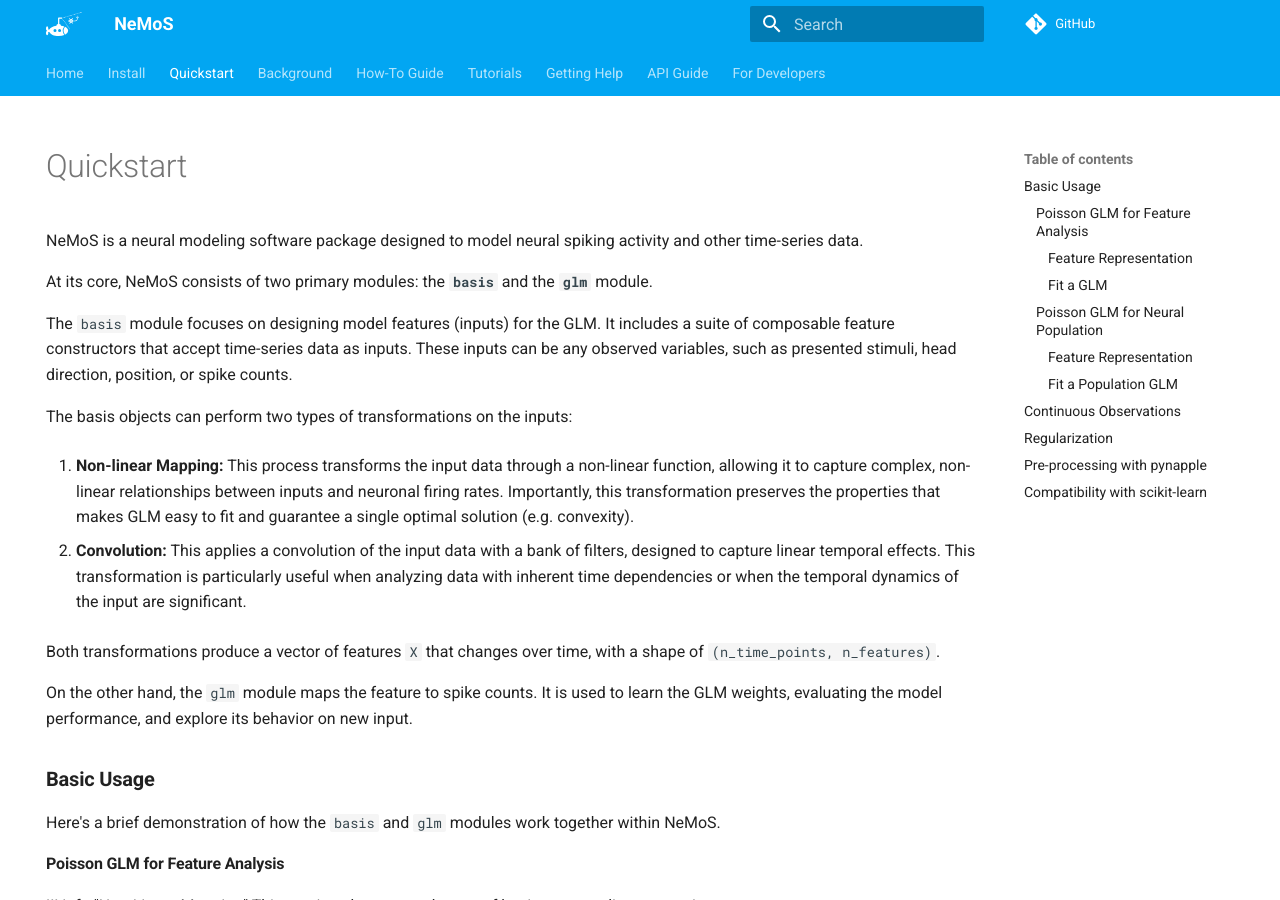
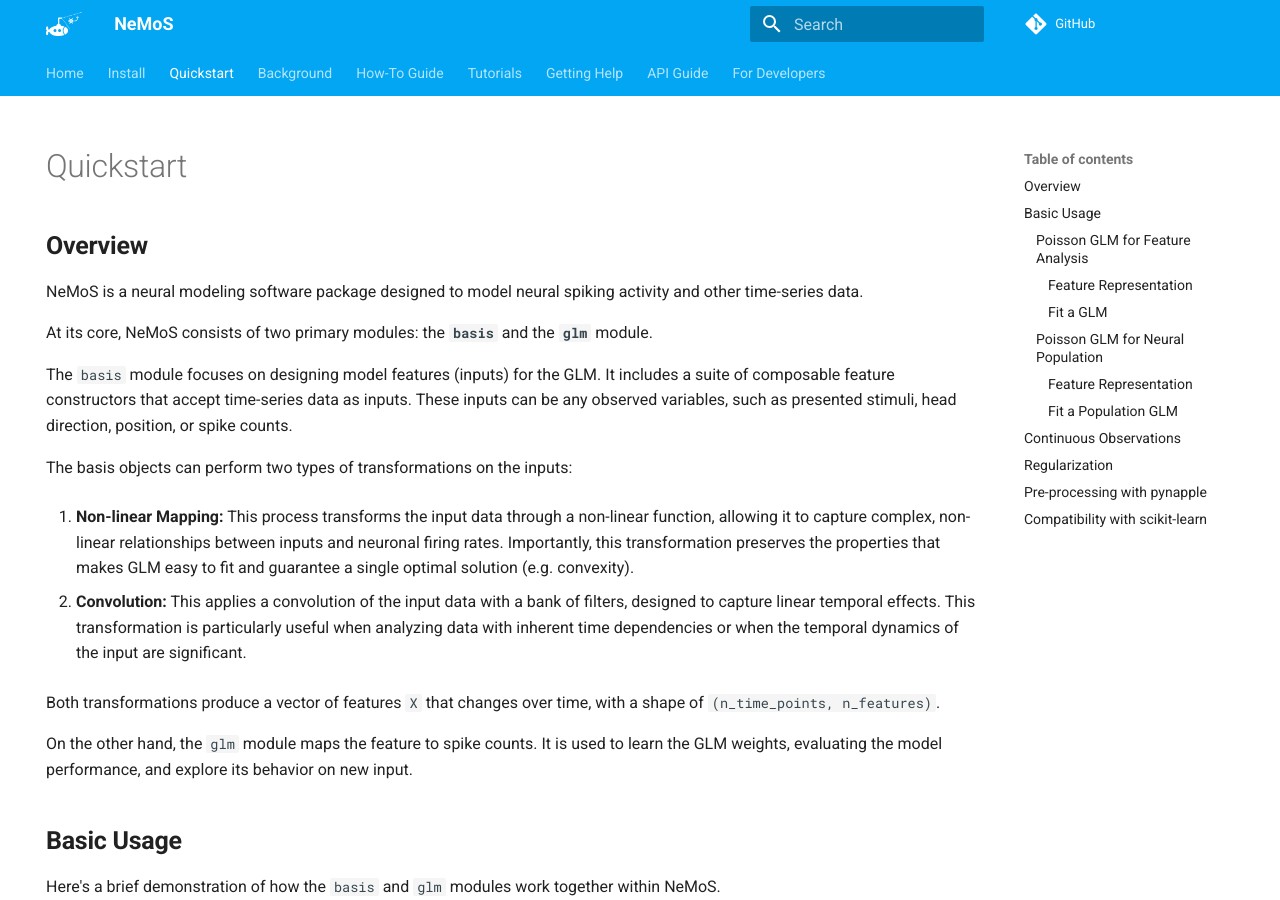
Before and after one commit to flatironinstitute/nemos, an MkDocs documentation site: the page built from docs/quickstart.md, in a window 1280 px wide and 900 px high. Built offline with MkDocs 1.6.1 and Material for MkDocs 9.7.7, drawn with Linux system fonts in a browser that asks for light colours; nearby versions of some CDN libraries; library files that are not in the unit come from our copies; comment, search, counter and statistics services are not loaded.

Commit message:
added header to overview

````diff
--- a/docs/quickstart.md
+++ b/docs/quickstart.md
@@ -2,6 +2,7 @@
 hide:
   - navigation
 ---
+## __Overview__
 
 NeMoS is a neural modeling software package designed to model neural spiking activity and other time-series data.
 
@@ -28,11 +29,11 @@
 On the other hand, the `glm` module maps the feature to spike counts. It is used to learn the GLM weights,
 evaluating the model performance, and explore its behavior on new input.
 
-### __Basic Usage__
+## __Basic Usage__
 
 Here's a brief demonstration of how the `basis` and `glm` modules work together within NeMoS.
 
-#### Poisson GLM for Feature Analysis
+### Poisson GLM for Feature Analysis
 
 !!! info "Non-Linear Mapping"
     This section showcases the use of basis as a non-linear mapping.<br>
@@ -43,7 +44,7 @@
 In this example, we'll construct a time-series of features using the basis objects.
 
 
-###### Feature Representation
+##### Feature Representation
 
 ```python
 import nemos as nmo
@@ -65,7 +66,7 @@
 X = basis.compute_features(input_1, input_2, input_3)
 ```
 
-###### Fit a GLM
+##### Fit a GLM
 
 ```python
 
@@ -90,7 +91,7 @@
 Model intercept: [-0.26412687]
 ```
 
-#### Poisson GLM for Neural Population
+### Poisson GLM for Neural Population
 
 !!! info "Convolution"
     This section demonstrates how to use the basis module to convolve an input (in this case, spike counts)
@@ -102,7 +103,7 @@
 This second example demonstrates feature construction by convolving the simultaneously recorded population spike counts with a bank of filters, utilizing the basis in `conv` mode.
 The figure above show the GLM scheme for a single neuron, however in NeMoS you can fit jointly the whole population with the [`PopulationGLM`](generated/how_to_guide/plot_04_population_glm.md) object.
 
-##### Feature Representation
+#### Feature Representation
 
 ```python
 # assume that the population spike counts time-series is stored
@@ -120,7 +121,7 @@
     the convolution performed by the basis objects will be done epoch-by-epoch, helping to avoid artifacts
     introduced by gaps in your time-series.
 
-##### Fit a Population GLM
+#### Fit a Population GLM
 
 ```python
 # fit a GLM to the first neuron counts time-series
@@ -133,7 +134,7 @@
 ll = glm.score(X, spike_counts)
 ```
 
-### __Continuous Observations__
+## __Continuous Observations__
 
 By default, NeMoS' GLM uses Poisson observations, which are a natural choice for spike counts. However, the package also supports a Gamma GLM, which is more appropriate for modeling continuous, non-negative observations such as calcium transients.
 
@@ -148,7 +149,7 @@
 
 Take a look at our [tutorial](../generated/tutorials/plot_06_calcium_imaging) for a detailed example.
 
-### __Regularization__
+## __Regularization__
 
 NeMoS supports various regularization schemes, including Ridge ($L_2$), Lasso ($L_1$), and Group Lasso, to prevent overfitting and improve model generalization.
 
@@ -162,7 +163,7 @@
 ```
 
 
-### __Pre-processing with `pynapple`__
+## __Pre-processing with `pynapple`__
 
 !!! warning
     This section assumes some familiarity with the `pynapple` package for time series manipulation and data
@@ -241,7 +242,7 @@
 
 ![Alt text](head_dir_tuning.jpg)
 
-### __Compatibility with `scikit-learn`__
+## __Compatibility with `scikit-learn`__
 
 `scikit-learn` is a machine learning toolkit that offers advanced features like pipelines and cross-validation methods.
 
````
